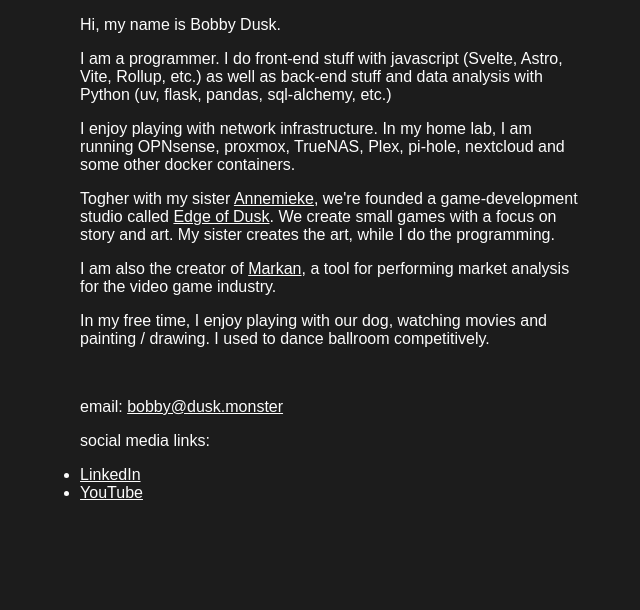
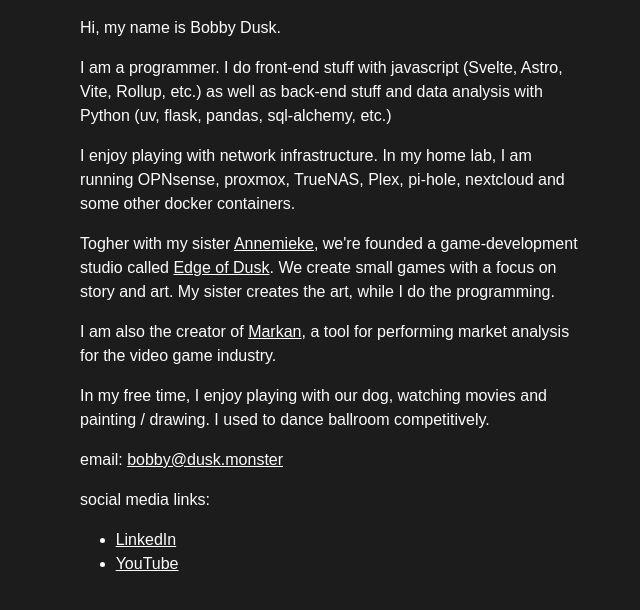
Before and after one commit to BobbyDusk/website, a website: page index.html in a window 1280 px wide. Shown: the whole page, without its empty margins (309-949 px from the left). Drawn offline with Linux system fonts and the light colour scheme.

Commit message:
no description

```diff
--- a/index.css
+++ b/index.css
@@ -31,6 +31,7 @@
 ul, p, h1, h2, h3, h4, h5, h6, input {
     margin: 0;
     padding: 0;
+    line-height: 1.5;
 }
 
 body, p, h1, h2, h3, h4, h5, h6 {
@@ -66,3 +67,7 @@
 a {
     color: inherit;
 }
+
+ul {
+    margin-left: 4ch;
+}
```
Also changed, not shown: index.html (+0 -1 lines).
